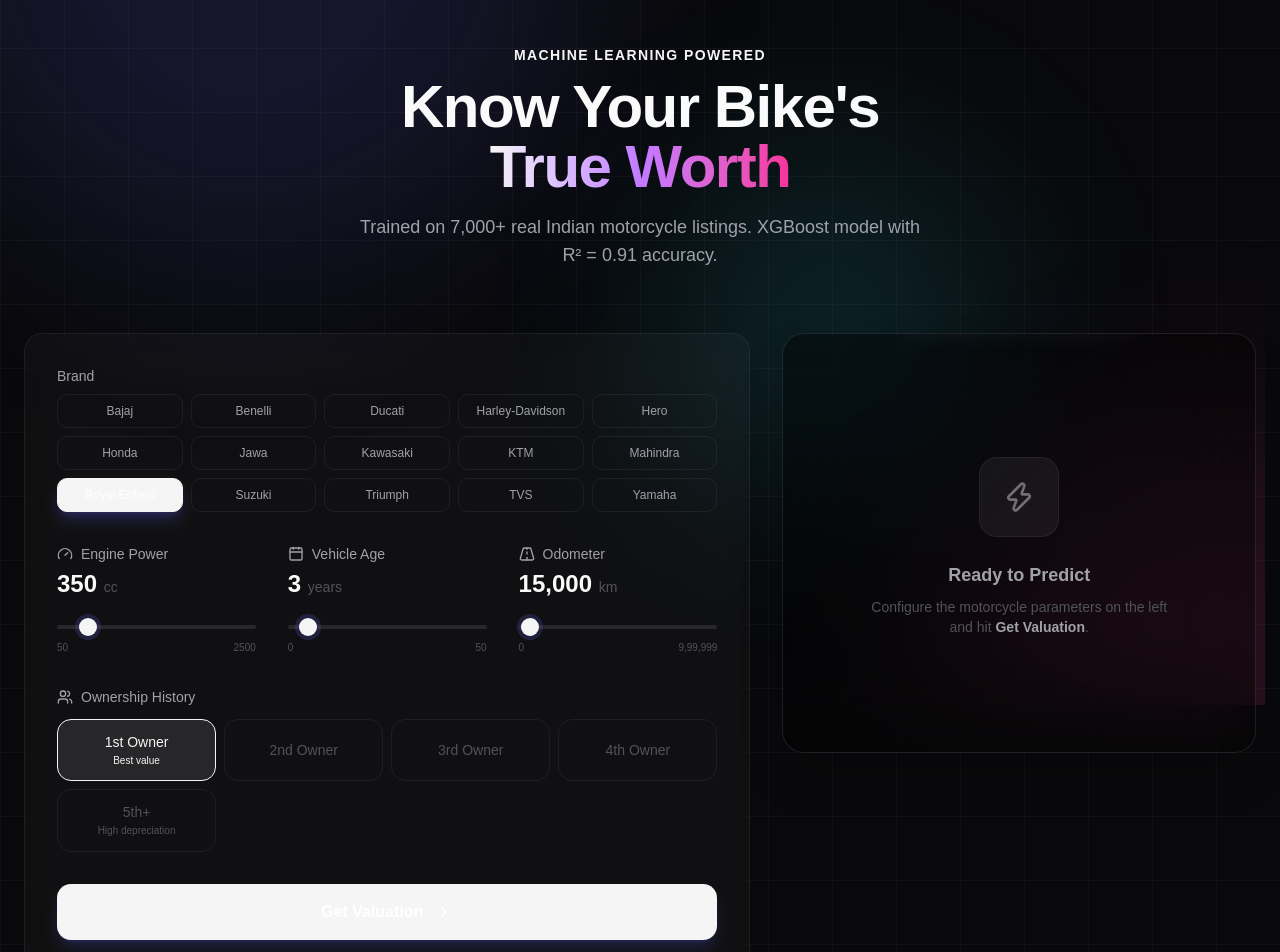
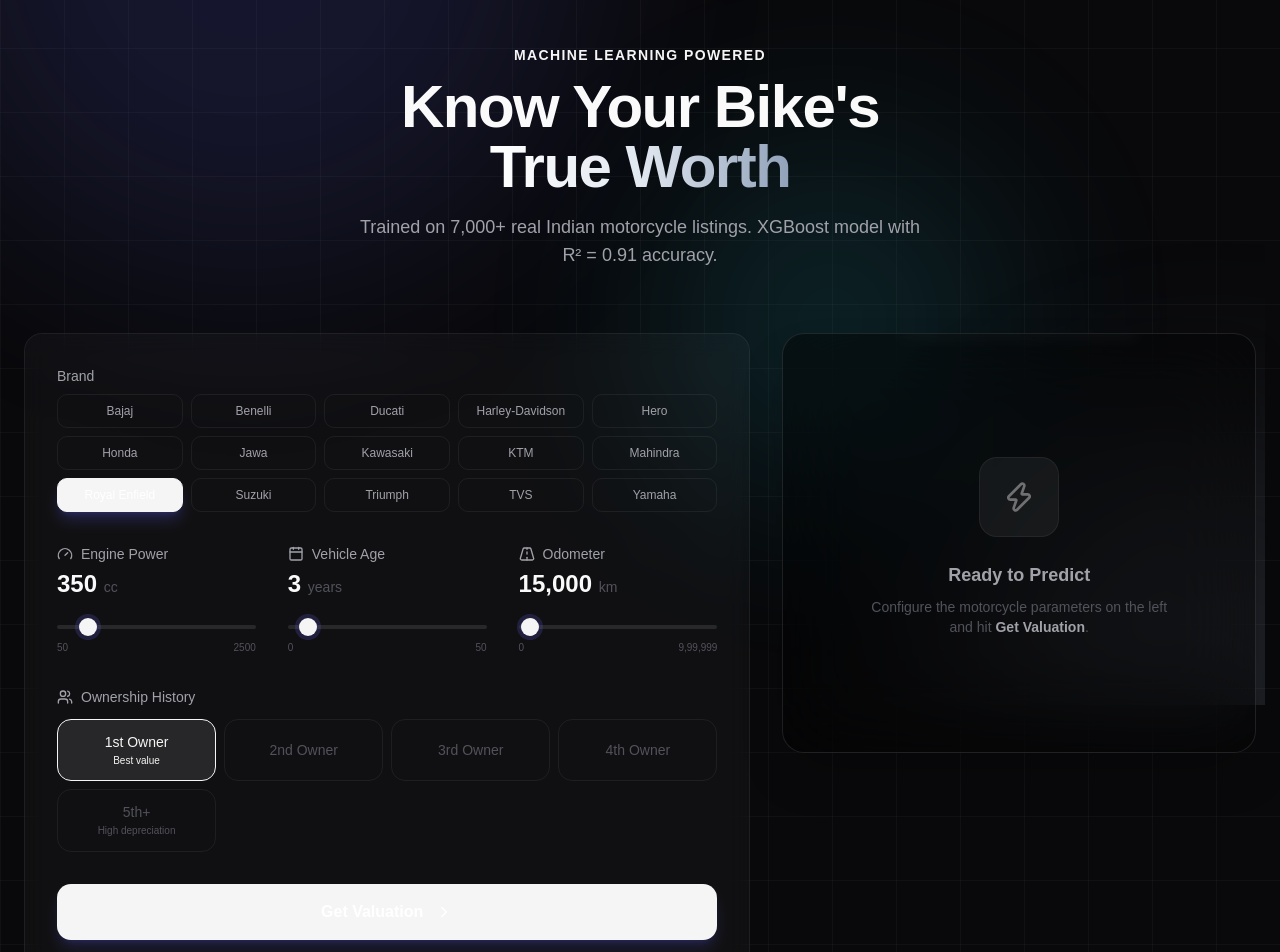
Before and after one commit to harshitthek/used-bike-price, a React (Vite) app in the folder frontend/: page / in a window 1280 px wide. Shown: the part 80-1032 px from the top of the page. Built offline with nearby package versions, Linux system fonts and the light colour scheme; no server answers.

Commit message:
style(frontend): remove pink accents with neutral glass look

```diff
--- a/frontend/src/App.jsx
+++ b/frontend/src/App.jsx
@@ -171,7 +171,7 @@
           <h2 className="text-5xl md:text-6xl font-black tracking-tight mb-4">
             Know Your Bike's
             <br />
-            <span className="bg-gradient-to-r from-[var(--color-accent)] via-purple-400 to-pink-500 bg-clip-text text-transparent">
+            <span className="bg-gradient-to-r from-white via-slate-200 to-slate-400 bg-clip-text text-transparent">
               True Worth
             </span>
           </h2>
--- a/frontend/src/index.css
+++ b/frontend/src/index.css
@@ -53,7 +53,7 @@
   position: absolute;
   inset: -1px;
   border-radius: inherit;
-  background: linear-gradient(135deg, #6366f1, #ec4899, #6366f1);
+  background: linear-gradient(135deg, rgba(255, 255, 255, 0.6), rgba(255, 255, 255, 0.12), rgba(255, 255, 255, 0.5));
   background-size: 300% 300%;
   animation: gradient-shift 6s ease infinite;
   z-index: -1;
@@ -131,7 +131,7 @@
 
 .orb-2 {
   width: 500px; height: 500px;
-  background: #ec4899;
+  background: #94a3b8;
   bottom: -200px; right: -100px;
   animation: orb-drift 20s ease-in-out infinite alternate-reverse;
 }
```
